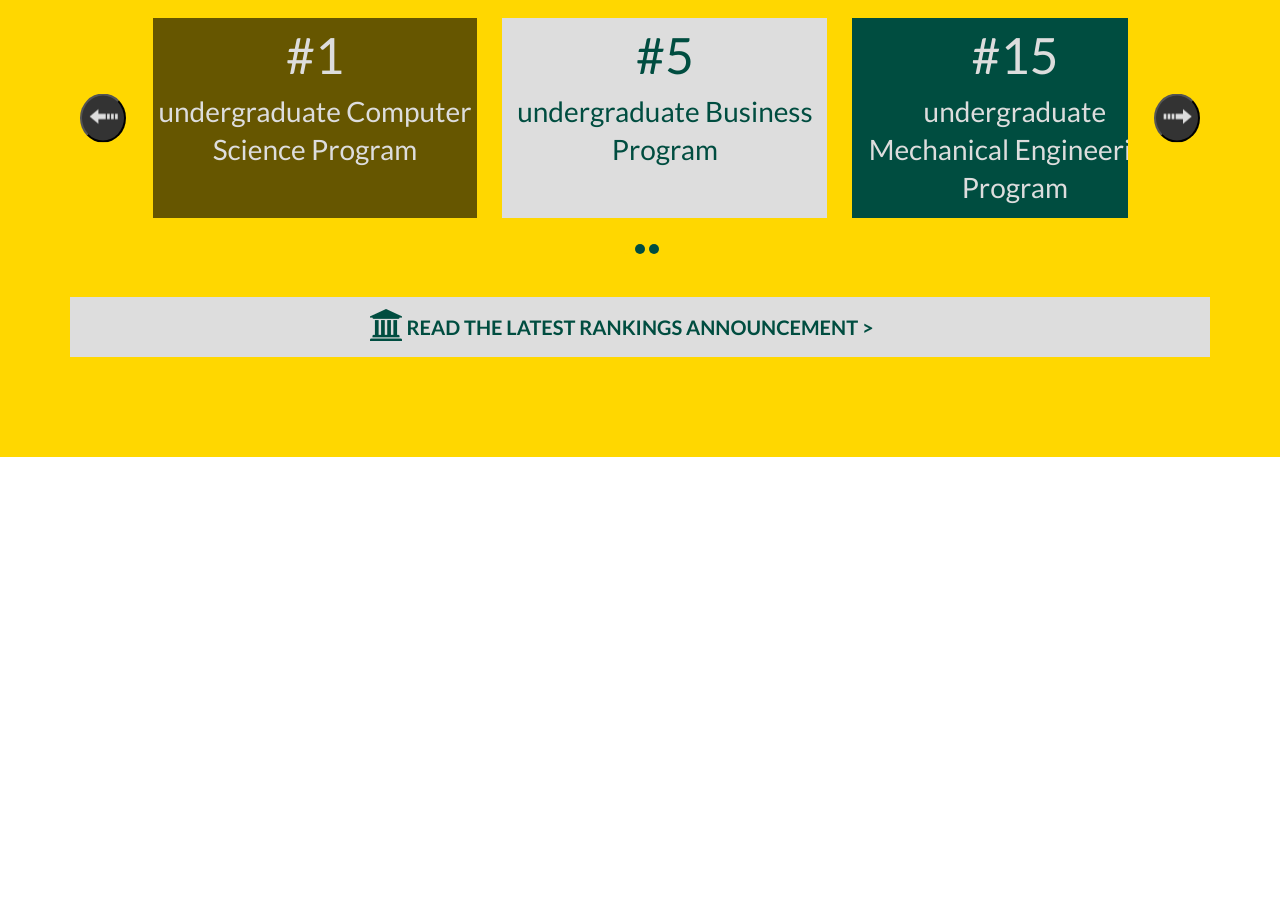
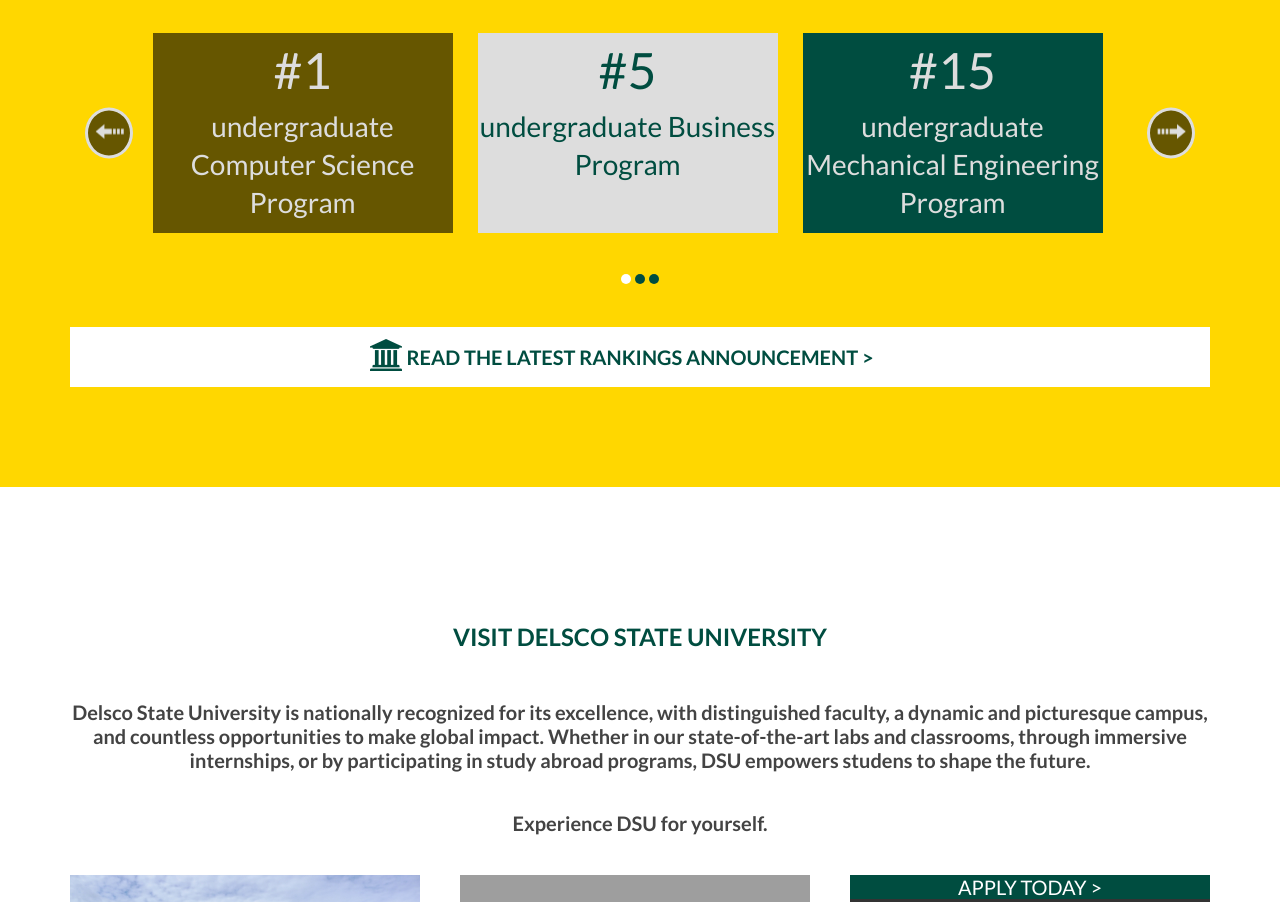
Before and after one commit to DelonAnsah/Delsco-State-University, a React (Vite) app: page / in a window 1280 px wide. Shown: the part 1856-2758 px from the top of the page. Before the commit the page ends 2313 px from the top, so only its background shows below. Built offline with nearby package versions, Linux system fonts and the light colour scheme; grey boxes are pictures that could not be loaded.

Commit message:
Styling VisitLinks

```diff
--- a/src/App.jsx
+++ b/src/App.jsx
@@ -4,6 +4,7 @@
 import Hero from './Components/Hero/Hero'
 import OpenHouse from './Components/Open House/OpenHouse'
 import SchoolRank from './Components/School Rank/SchoolRank'
+import Visit from './Components/Visit/Visit'
 
 const App = () => {
   return (
@@ -14,6 +15,7 @@
       <Hero/>
       <OpenHouse/>
       <SchoolRank/>
+      <Visit/>
     </div>
   )
 }
--- a/src/Components/Open House/OpenHouse.jsx
+++ b/src/Components/Open House/OpenHouse.jsx
@@ -27,12 +27,12 @@
             </p>
             <div className='button-links'>
               <h3>
-                <a className='link' href="">VIEW AGENDA &#9654; </a>
+                <a className='link' href="">VIEW AGENDA &gt; </a>
               </h3>
             </div>
             <div className='button-links'>
               <h3>
-                <a className='link' href="">REGISTER &#9654; </a>
+                <a className='link' href="">REGISTER &gt; </a>
               </h3>
             </div>
           </div>
--- a/src/Components/School Rank/SchoolRank.css
+++ b/src/Components/School Rank/SchoolRank.css
@@ -24,13 +24,12 @@
   padding: 5px 0;
 }
 .slideshow-container{
+  margin: 15px;
+  display: flex;
+  justify-content: center;
+  align-items: center;
+  position: relative;
 
-  margin-left: 10px;
-  margin-right: 10px;
- display: flex;
- justify-content: center;
- align-items: center;
- position: relative;
 }
 .slider{
   display: flex;
@@ -39,7 +38,8 @@
 }
 .mySlides{
   flex: 0 0 33.33%;
-  width: 300px;
+  justify-content: center;
+  max-width: 300px;
   margin-right: 25px;
   height: 200px;
   text-align: center;
@@ -86,11 +86,12 @@
   text-align: center;
 }
 .title{
+  text-align: center;
   font-size: 50px;
   line-height: 74px;
-  font-family: 'greycliff-bold';
 }
 .content{
+  text-align: center;
   font-size: 28px;
   line-height: 38px;
 }
@@ -101,8 +102,9 @@
   right: 0;
   transform: translateY(-50%);
   border-radius: 50%;
+  border: 3px solid #ddd;
   padding: 5px;
-  background-color: #333333;
+  background-color: rgb(0, 0, 0, 0.6);
   cursor: pointer;
 }
 .prev{
@@ -125,11 +127,11 @@
   transition: background-color 0.6s ease;
 }
 .dot.active{
-  background-color: #FFD700;
+  background-color: #fff;
   opacity: 1;
 }
 .announcement{
-  background-color: #ddd;
+  background-color: white;
   color: #004D40;
   line-height: 150%;
   margin-top: 20px;
--- /dev/null
+++ b/src/Components/Visit/Visit.css
@@ -0,0 +1,95 @@
+.visit-panel{
+  width: 100%;
+  background: white;
+  padding: 100px 0 100px 0;
+}
+.visit-container{
+  width: 95%;
+  margin: 0 auto;
+  max-width: 1170px;
+}
+.visit-component{
+  margin-top: 20px;
+  padding: 15px;
+}
+.visit-firstheading{
+  color: #004D40;
+  text-align: center;
+}
+.visit-secondheading,
+.visit-thirdheading{
+  color: #434343;
+  font-size: 20px;
+  margin: 5px 0;
+  text-align: center;
+}
+.visit-row{
+  display: flex;
+}
+.visit-column{
+  flex: 33.3%;
+  padding: 15px;
+  position: relative;
+}
+.visit-column img{
+  width: 350px;
+  height: 234px;
+}
+.visit-button{
+  display: block;
+  position: absolute;
+  right: 50%;
+  bottom: 25px;
+  width: 34px;
+  font-size: 20px;
+  line-height: 22px;
+  padding: 8px;
+  color: #fff;
+  background: rgba(0, 0, 0, 0.5);
+  border: 1px solid white;
+  cursor: pointer;
+}
+.visit-imageText{
+  position: absolute;
+  top: 30%;
+  left: 0;
+  right: 0;
+}
+.visit-imageText p{
+  color: #fff;
+  padding: 0 10px;
+  font-size: 18px;
+  position: relative;
+  width: 100%;
+  text-align: center;
+  text-shadow: 3px 4px 5px rgba(50, 50, 50, 0.53);
+}
+.visit-imageText h4{
+  color: #fff;
+  font-size: 22px;
+  line-height: 30px;
+  position: relative;
+  width: 100%;
+  text-align: center;
+  padding: 0 10px;
+  text-shadow: 3px 4px 5px rgba(50, 50, 50, 0.53);
+}
+
+.apply{
+  background-color: #004D40;
+  font-size: 20px;
+  text-align: center;
+  color: #fff;
+}
+.admission{
+  background-color: #333;
+  font-size: 20px;
+  text-align: center;
+  color: #fff;
+}
+.major{
+  background-color: #2ECC71;
+  font-size: 20px;
+  text-align: center;
+  color: #fff;
+}
--- /dev/null
+++ b/src/Components/Visit/Visit.jsx
@@ -0,0 +1,59 @@
+import React from 'react'
+import './Visit.css'
+import visit1 from '../../assets/visit2.jpg'
+import visit2 from '../../assets/Gallery_5.jpg'
+
+const Visit = () => {
+  return (
+    <div className='visit-panel'>
+      <div className="visit-container">
+        <div className='visit-component'>
+        <h2 className='visit-firstheading'>VISIT DELSCO STATE UNIVERSITY</h2>
+        <h4 className='visit-secondheading'>
+          <br />
+          Delsco State University is nationally recognized for its excellence, with distinguished faculty, a dynamic and picturesque campus, and countless opportunities to make global impact. Whether in our state-of-the-art labs and classrooms, through immersive internships, or by participating in study abroad programs, DSU empowers studens to shape the future.
+        </h4>
+        <h4 className='visit-thirdheading'>
+          <br />
+          <b>Experience DSU for yourself.</b>
+        </h4>
+        </div>
+        <div className='visit-row'>
+          <div className="visit-column">
+            <a href="">
+              <img src={visit1} alt="" />
+              <button className='visit-button ' type='button'>&gt;</button>
+            </a>
+            <div className="visit-imageText">
+            <p>Reserve Your Place</p>
+            <h4>SCHEDULE A TOUR</h4>
+            </div>
+          </div>
+          <div className="visit-column">
+          <a href="">
+            <img src={visit2} alt="" />
+            <button className='visit-button ' type='button'>&gt;</button>
+          </a>
+          <div className="visit-imageText">
+          <p>Explore From Home</p>
+          <h4>VIRTUAL TOUR</h4>
+          </div>
+          </div>
+          <div className="visit-column">
+            <div className="apply">
+              <a href="">APPLY TODAY &gt;</a>
+            </div>
+            <div className="admission">
+              <a href="">UNDERGRADUATE ADMISSIONS &gt;</a>
+            </div>
+            <div className="major">
+             <a href="">MAJOR FINDER &gt;</a>
+            </div>
+          </div>
+        </div>
+      </div>
+    </div>
+  )
+}
+
+export default Visit
```
Also changed, not shown: src/assets/Visit2.jpg (added), src/assets/visit1.jpg (added).
